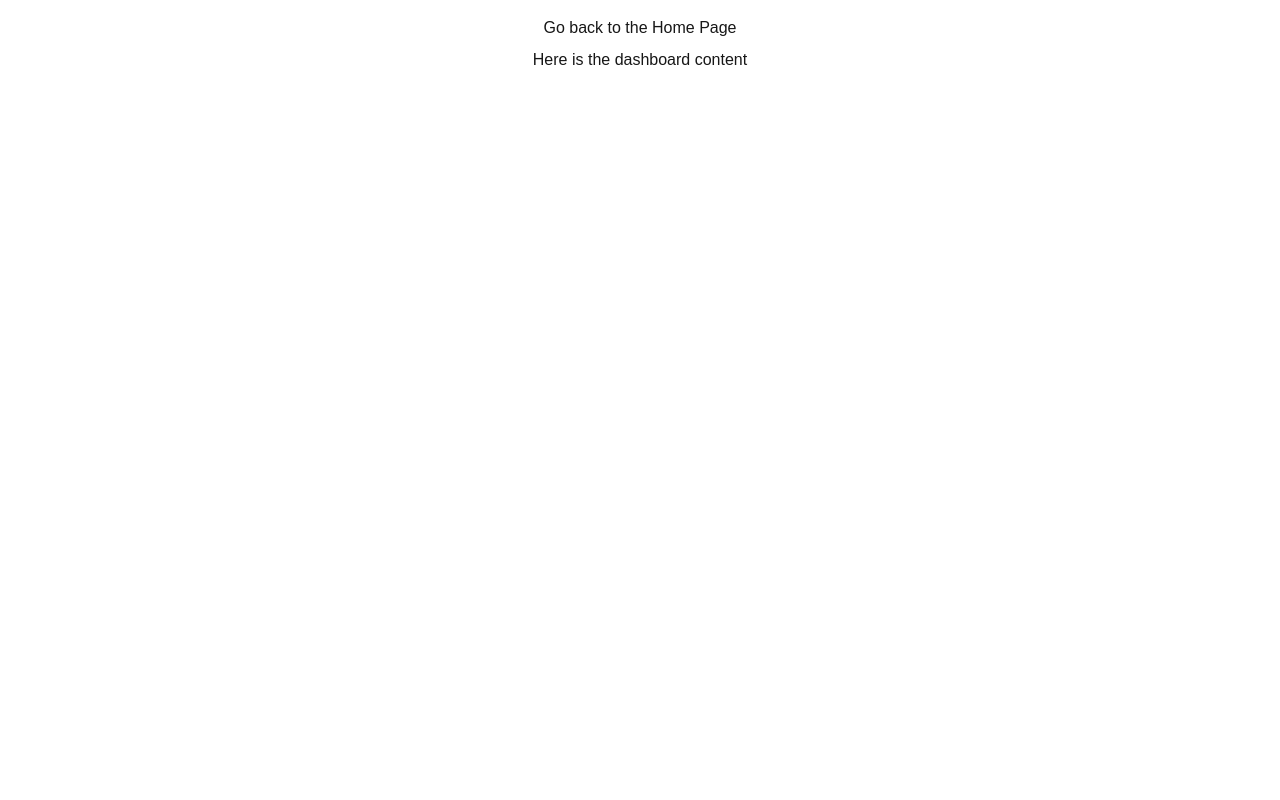
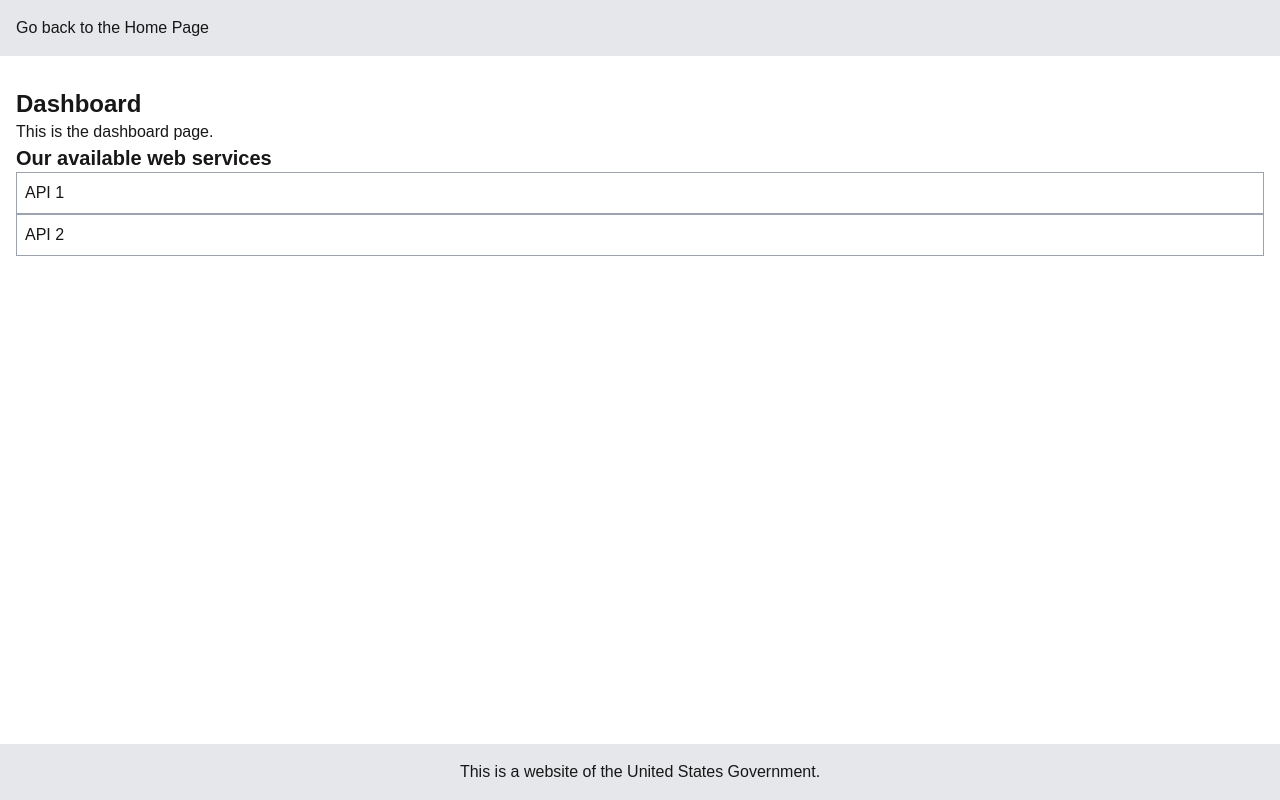
Before and after one commit to mauricereeves/engineering-ssa, a Next.js app: page /dashboard in a window 1280 px wide. Built offline with nearby package versions, Linux system fonts and the light colour scheme.

Commit message:
Added a demo WebServices page and some types to start working with. Working on styling the dashboard to show cards for each service, as was the style in those days.

```diff
--- a/app/dashboard/page.tsx
+++ b/app/dashboard/page.tsx
@@ -1,16 +1,34 @@
 import Link from "next/link";
+import { WebServices } from "@/data/WebServices";
+import { ApiService } from "@/types/PortalTypes";
+
+function webServiceCard(service: ApiService) {
+  return (
+    <div key={service.id} className="border border-gray-400 p-2">
+      <h3>{service.name}</h3>
+    </div>
+  );
+}
 
 export default function Dashboard() {
   return (
-    <div className="grid grid-rows-3 items-center justify-items-center">
-      <header className="grid-row-1 mt-4">
+    <div className="grid grid-rows-[25 fr 25]">
+      <header className="grid-row-1 bg-gray-200 p-4 border-gray-600 border-solid">
         <Link className="hover:text-blue-500" href={"/"}>
           Go back to the Home Page
         </Link>
       </header>
-      <main className="grid-row-2">
-        <p>Here is the dashboard content</p>
+      <main className="grid-row-2 mt-4 p-4">
+        <h1 className="text-2xl font-bold">Dashboard</h1>
+        <p>This is the dashboard page.</p>
+        <div>
+          <h2 className="text-xl font-bold">Our available web services</h2>
+          <ul>{WebServices.map((service) => webServiceCard(service))}</ul>
+        </div>
       </main>
+      <footer className="grid-row-3 fixed inset-x-0 bottom-0 justify-items-center items-center bg-gray-200 p-4 border-gray-600 border-solid">
+        <div>This is a website of the United States Government.</div>
+      </footer>
     </div>
   );
 }
--- /dev/null
+++ b/data/WebServices.ts
@@ -0,0 +1,33 @@
+import { ApiService } from "../types/PortalTypes";
+
+// This is a mock data source for the Web Services page.
+export const WebServices: ApiService[] = [
+  {
+    id: 1,
+    name: "API 1",
+    description: "This is the first API",
+    active: true,
+    documentationUrl: "https://api1.com",
+    contacts: [
+      {
+        id: 1,
+        name: "John Doe",
+        email: "john.doe@example.com",
+      },
+    ],
+  },
+  {
+    id: 2,
+    name: "API 2",
+    description: "This is the second API",
+    active: true,
+    documentationUrl: "https://api2.com",
+    contacts: [
+      {
+        id: 2,
+        name: "Jane Doe",
+        email: "",
+      },
+    ],
+  },
+];
--- a/types/PortalTypes.ts
+++ b/types/PortalTypes.ts
@@ -2,7 +2,7 @@ export interface Contact {
   id: number;
   name: string;
   email: string;
-  phone: string;
+  phone?: string | undefined;
 }
 
 export interface ApiService {
```
Also changed, not shown: 1 other file (tests, documents, lock files or other folders).
